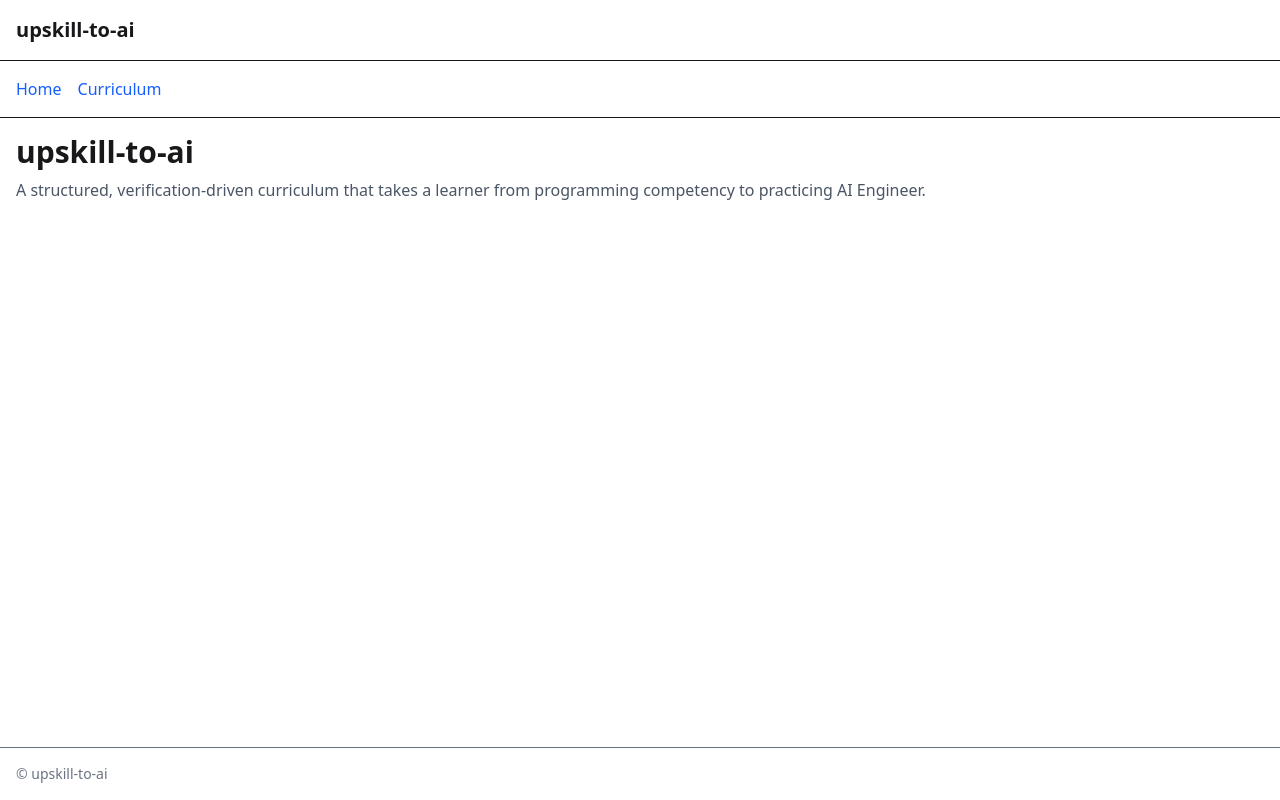
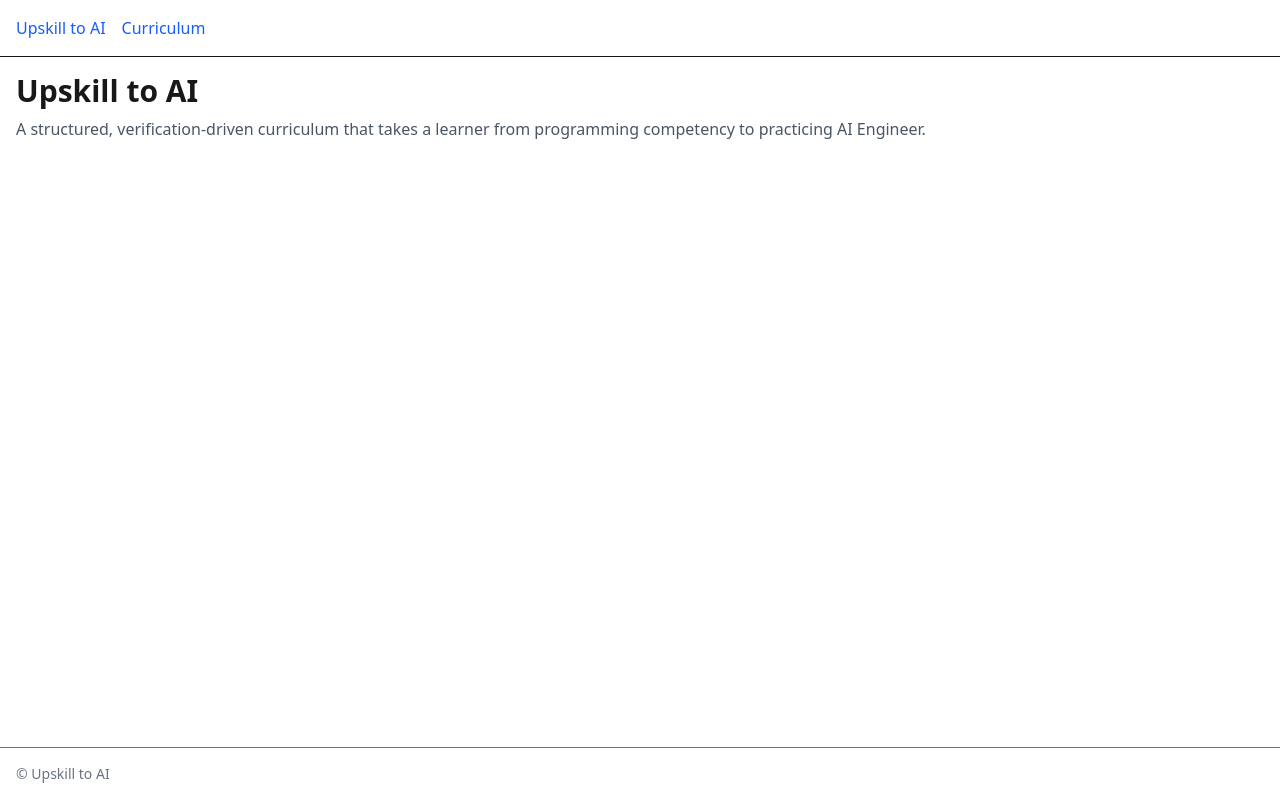
Before and after one commit to upskilltoai/upskill-to-ai, a FastAPI app: page / in a window 1280 px wide. Run offline with FastAPI, Linux system fonts and the light colour scheme; style sheets or scripts are compiled from the project's sources.

Commit message:
Rebrand to "Upskill to AI" and pin light theme

```diff
--- a/app/templates/base.html
+++ b/app/templates/base.html
@@ -1,18 +1,14 @@
 <!doctype html>
-<html lang="en">
+<html lang="en" data-theme="light">
 <head>
   <meta charset="utf-8" />
   <meta name="viewport" content="width=device-width, initial-scale=1" />
-  <title>{% block title %}upskill-to-ai{% endblock %}</title>
+  <title>{% block title %}Upskill to AI{% endblock %}</title>
   <link rel="stylesheet" href="/static/css/output.css" />
 </head>
 <body class="min-h-screen flex flex-col">
-  <header class="border-b p-4">
-    <h1 class="text-xl font-bold">upskill-to-ai</h1>
-  </header>
-
   <nav class="border-b p-4 flex gap-4">
-    <a href="/" class="text-blue-600 hover:underline">Home</a>
+    <a href="/" class="text-blue-600 hover:underline">Upskill to AI</a>
     <a href="/curriculum" class="text-blue-600 hover:underline">Curriculum</a>
   </nav>
 
@@ -21,7 +17,7 @@
   </main>
 
   <footer class="border-t p-4 text-sm text-gray-500">
-    &copy; upskill-to-ai
+    &copy; Upskill to AI
   </footer>
 </body>
 </html>
--- a/app/templates/curriculum_index.html
+++ b/app/templates/curriculum_index.html
@@ -1,6 +1,6 @@
 {% extends "base.html" %}
 
-{% block title %}Curriculum — upskill-to-ai{% endblock %}
+{% block title %}Curriculum - Upskill to AI{% endblock %}
 
 {% block content %}
 <h2 class="text-3xl font-bold mb-6">Curriculum</h2>
--- a/app/templates/home.html
+++ b/app/templates/home.html
@@ -1,9 +1,9 @@
 {% extends "base.html" %}
 
-{% block title %}upskill-to-ai — Home{% endblock %}
+{% block title %}Upskill to AI{% endblock %}
 
 {% block content %}
-<h2 class="text-3xl font-bold mb-2">upskill-to-ai</h2>
+<h2 class="text-3xl font-bold mb-2">Upskill to AI</h2>
 <p class="text-gray-600">
   A structured, verification-driven curriculum that takes a learner from
   programming competency to practicing AI Engineer.
```
Also changed, not shown: tests/test_home.py (+1 -1 lines).
